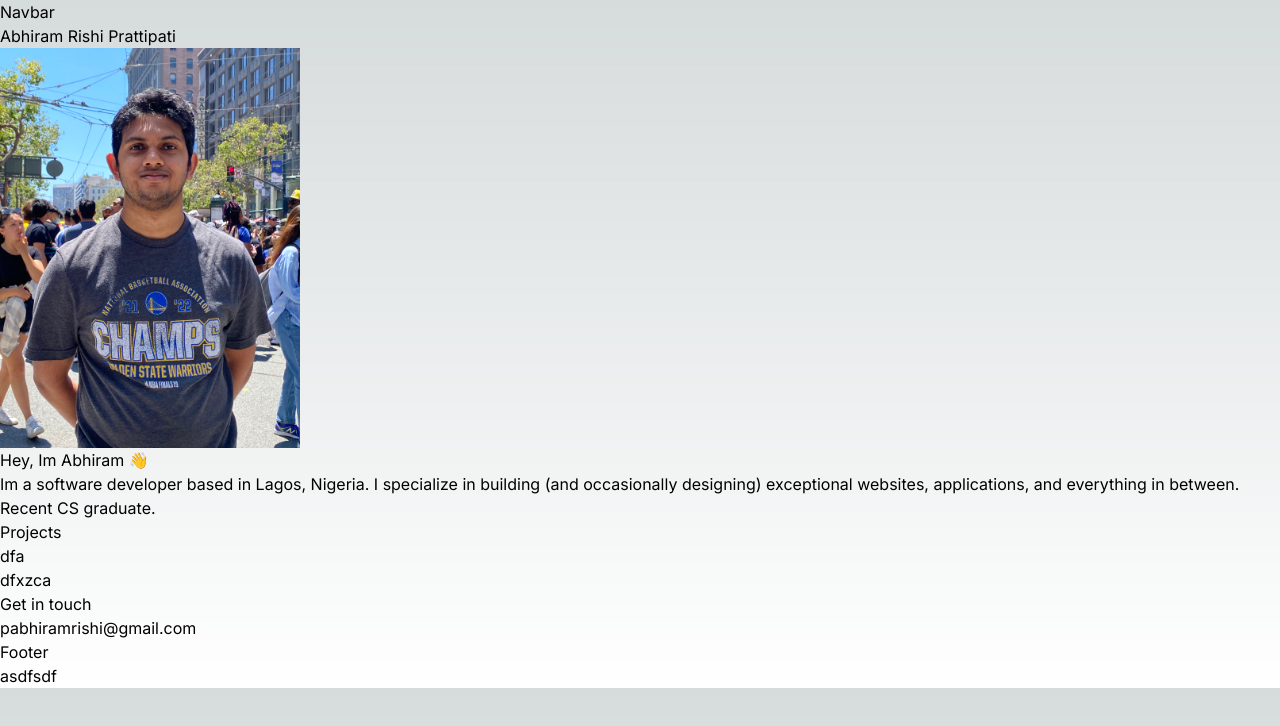
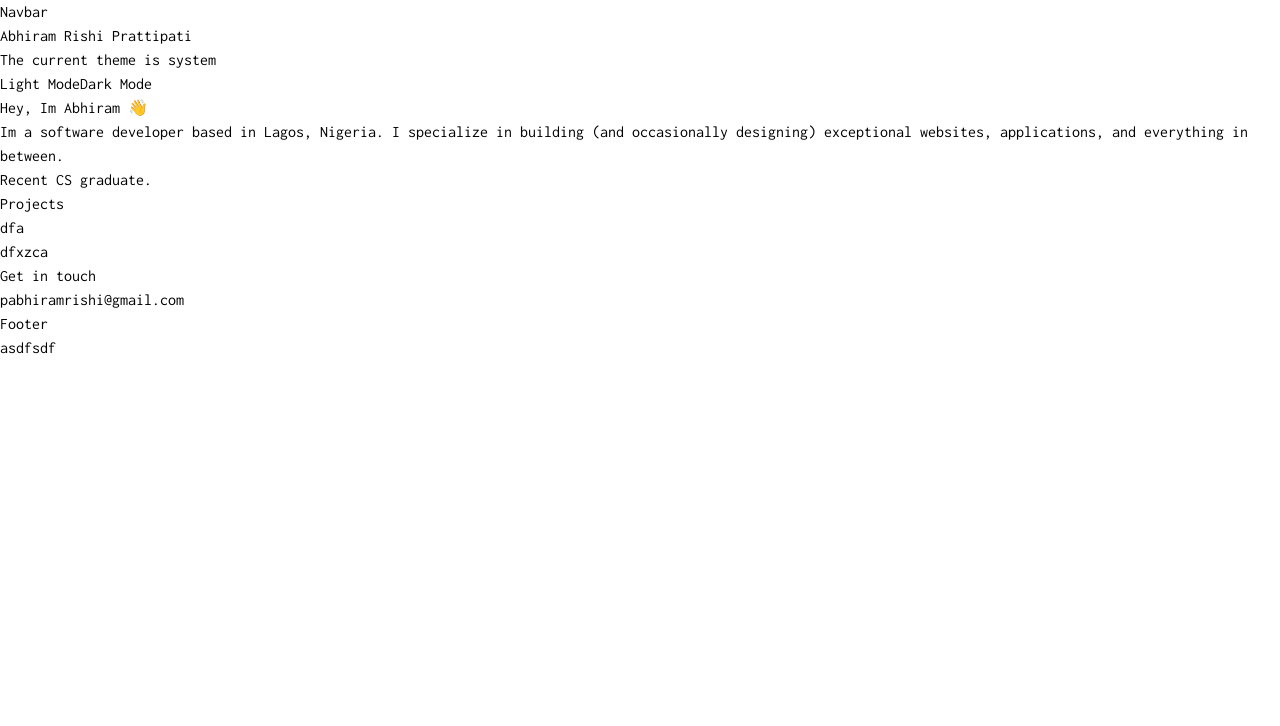
Before and after one commit to abhiramrp/portfolio_website, a Next.js app: page / in a window 1280 px wide. Shown: the top 726 px of the page. Built offline with nearby package versions, Linux system fonts and the light colour scheme.

Commit message:
fix light and dark

```diff
--- a/package.json
+++ b/package.json
@@ -15,6 +15,7 @@
     "eslint": "8.45.0",
     "eslint-config-next": "13.4.10",
     "next": "13.4.10",
+    "next-themes": "^0.2.1",
     "react": "18.2.0",
     "react-dom": "18.2.0",
     "typescript": "5.1.6"
--- a/src/app/globals.css
+++ b/src/app/globals.css
@@ -8,20 +8,12 @@
   --background-end-rgb: 255, 255, 255;
 }
 
-@media (prefers-color-scheme: dark) {
-  :root {
-    --foreground-rgb: 255, 255, 255;
-    --background-start-rgb: 0, 0, 0;
-    --background-end-rgb: 0, 0, 0;
-  }
+body {
+  color: rgb(var(--foreground-rgb));
+  background-color: rgb(var(--background-end-rgb));
 }
 
-body {
-  color: rgb(var(--foreground-rgb));
-  background: linear-gradient(
-      to bottom,
-      transparent,
-      rgb(var(--background-end-rgb))
-    )
-    rgb(var(--background-start-rgb));
+[data-theme="dark"] body {
+    background-color: rgb(var(--foreground-rgb));
+    color: rgb(var(--background-end-rgb));
 }
--- a/src/app/layout.tsx
+++ b/src/app/layout.tsx
@@ -1,16 +1,20 @@
 import './globals.css'
 import type { Metadata } from 'next'
-import { Inter } from 'next/font/google'
+import { Inconsolata } from 'next/font/google'
 
 import Navbar from '@/components/Navbar';
 import Footer from '@/components/Footer';
 
-const inter = Inter({ subsets: ['latin'] })
+import Providers from './providers';
+import ThemeSwitcher from './themeswitcher';
+
+const font = Inconsolata({ subsets: ['latin'] })
 
 export const metadata: Metadata = {
-  title: 'Create Next App',
-  description: 'Generated by create next app',
+  title: 'Abhiram Rishi Prattipati',
+  description: 'Portfolio Website',
 }
+
 
 export default function RootLayout({
   children,
@@ -19,9 +23,14 @@ export default function RootLayout({
 }) {
   return (
     <html lang="en">
-      <body className={inter.className}>
+      <body className={font.className}>
         <Navbar />
-        {children}
+
+        <Providers>
+          <ThemeSwitcher />
+          {children}
+        </Providers>
+
         <Footer />
       </body>
     </html>
--- /dev/null
+++ b/src/app/providers.tsx
@@ -0,0 +1,28 @@
+"use client";
+
+import { ThemeProvider } from "next-themes";
+import { useState, useEffect } from "react";
+
+
+export default function Providers({
+    children,
+  }: {
+    children: React.ReactNode
+  }) {
+      const [mounted, setMounted] = useState(false);
+
+      useEffect(() => {
+        setMounted(true)
+      }, []);
+
+      if (!mounted) {
+        return <>{children}</>;
+      }
+
+      return (
+        <ThemeProvider attribute="class">
+          {children}
+        </ThemeProvider>
+      )
+
+}
--- /dev/null
+++ b/src/app/themeswitcher.tsx
@@ -0,0 +1,28 @@
+"use client";
+
+import { useTheme } from "next-themes";
+import { useState, useEffect } from "react";
+
+export default function ThemeSwitcher() {
+    const [mounted, setMounted] = useState(false);
+    const { theme, setTheme } = useTheme();
+
+    useEffect(() => {
+        setMounted(true)
+    }, []);
+
+    if (!mounted) {
+        return null;
+    }
+
+    return (
+
+        <div>
+            <p>The current theme is {theme}</p>
+
+            <button onClick={() => setTheme("light")}>Light Mode</button>
+            <button onClick={() => setTheme("dark")}>Dark Mode</button>
+
+        </div>
+    )
+}
--- a/src/components/Intro.tsx
+++ b/src/components/Intro.tsx
@@ -3,7 +3,7 @@ import Image from "next/image";
 export default function Intro() {
     return (
         <div>
-            <Image src='/intro.jpg' className="profile-img" width={300} height={300} alt="Abhiram face" />
+
             <h1>Hey, Im Abhiram 👋</h1>
             <p>
                 Im a software developer based in Lagos, Nigeria. I specialize in building (and occasionally designing)
--- a/src/components/Navbar.tsx
+++ b/src/components/Navbar.tsx
@@ -2,7 +2,7 @@ import Link from "next/link";
 
 export default function Navbar() {
     return (
-        <div className="nav-container">
+        <nav className="">
             <p>
                 Navbar
             </p>
@@ -11,6 +11,6 @@ export default function Navbar() {
                     Abhiram Rishi Prattipati
                 </Link>
             </div>
-        </div>
+        </nav>
     )
 }
--- a/tailwind.config.js
+++ b/tailwind.config.js
@@ -15,4 +15,5 @@ module.exports = {
     },
   },
   plugins: [],
+
 }
```
Also changed, not shown: 1 other file (tests, documents, lock files or other folders).
